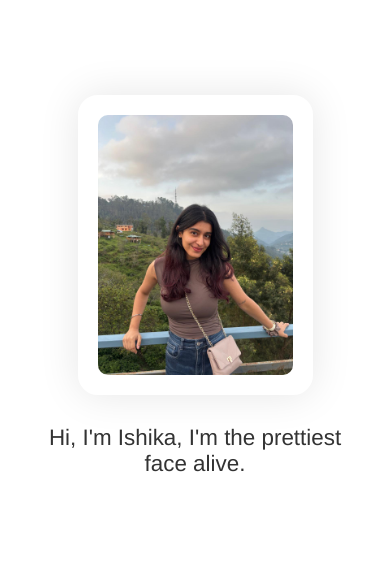
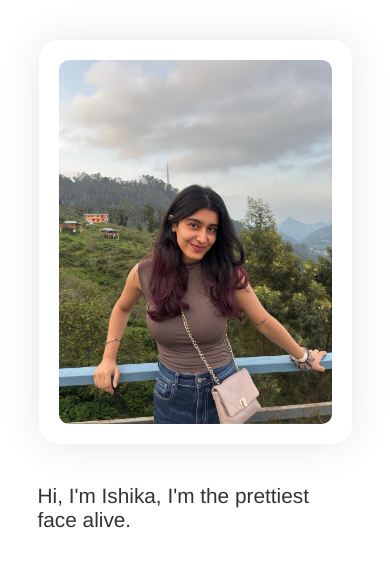
Before and after one commit to lifeofraghav/my-image-site, a plain HTML site: page index.html in a window 390 px wide. Shown: the part 136-702 px from the top of the page. Drawn offline with Linux system fonts and the light colour scheme.

Commit message:
Update index.html

```diff
--- a/index.html
+++ b/index.html
@@ -6,12 +6,24 @@
     body {
       margin: 0;
       background: white;
+      font-family: 'Helvetica Neue', sans-serif;
+      height: 100vh;
       display: flex;
-      flex-direction: column;
       align-items: center;
       justify-content: center;
-      height: 100vh;
-      font-family: 'Helvetica Neue', sans-serif;
+    }
+
+    .wrapper {
+      display: flex;
+      flex-direction: row;
+      align-items: center;
+      justify-content: center;
+      gap: 40px;
+      padding: 20px;
+      max-width: 1000px;
+      animation: fadeInZoom 1.2s ease-out forwards;
+      opacity: 0;
+      transform: scale(0.95);
     }
 
     .image-container {
@@ -21,24 +33,21 @@
       padding: 10px;
       border-radius: 20px;
       overflow: hidden;
-      animation: fadeInZoom 1.2s ease-out forwards;
-      opacity: 0;
-      transform: scale(0.95);
+      flex-shrink: 0;
     }
 
     img {
-      width: 50vw;
+      width: 300px;
       height: auto;
       display: block;
       border-radius: 10px;
     }
 
     .text {
-      margin-top: 30px;
-      font-size: 1.4rem;
+      font-size: 1.6rem;
       color: #333;
-      text-align: center;
-      max-width: 80%;
+      text-align: left;
+      max-width: 400px;
     }
 
     @keyframes fadeInZoom {
@@ -47,14 +56,32 @@
         transform: scale(1);
       }
     }
+
+    @media (max-width: 768px) {
+      .wrapper {
+        flex-direction: column;
+        text-align: center;
+      }
+
+      img {
+        width: 70vw;
+      }
+
+      .text {
+        font-size: 1.3rem;
+        max-width: 90%;
+      }
+    }
   </style>
 </head>
 <body>
-  <div class="image-container">
-    <img src="hero.jpeg" alt="Prettiest Face Alive">
-  </div>
-  <div class="text">
-    Hi, I'm Ishika, I'm the prettiest face alive.
+  <div class="wrapper">
+    <div class="image-container">
+      <img src="hero.jpeg" alt="Prettiest Face Alive">
+    </div>
+    <div class="text">
+      Hi, I'm Ishika, I'm the prettiest face alive.
+    </div>
   </div>
 </body>
 </html>
```
